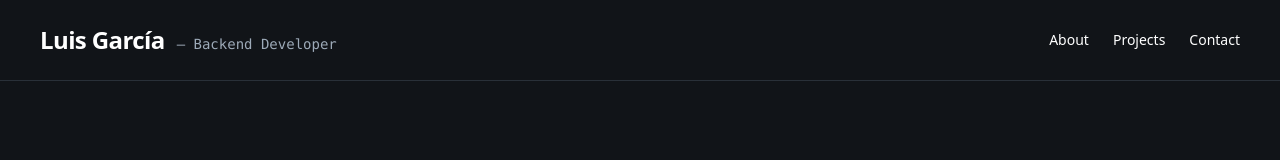
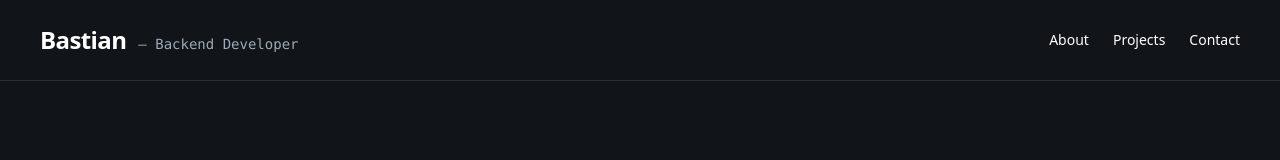
Before and after one commit to cve-zh00/test, a plain HTML site: page index.html in a window 1280 px wide. Shown: the top 160 px of the page. Drawn offline with nearby package versions, Linux system fonts and the light colour scheme.

Commit message:
change name

```diff
--- a/index.html
+++ b/index.html
@@ -77,7 +77,7 @@
                         <h1
                             class="text-white text-2xl font-bold tracking-tight"
                         >
-                            Luis García
+                            Bastian
                         </h1>
                         <span class="text-[#9daab8] text-sm font-mono">
                             — Backend Developer
```
